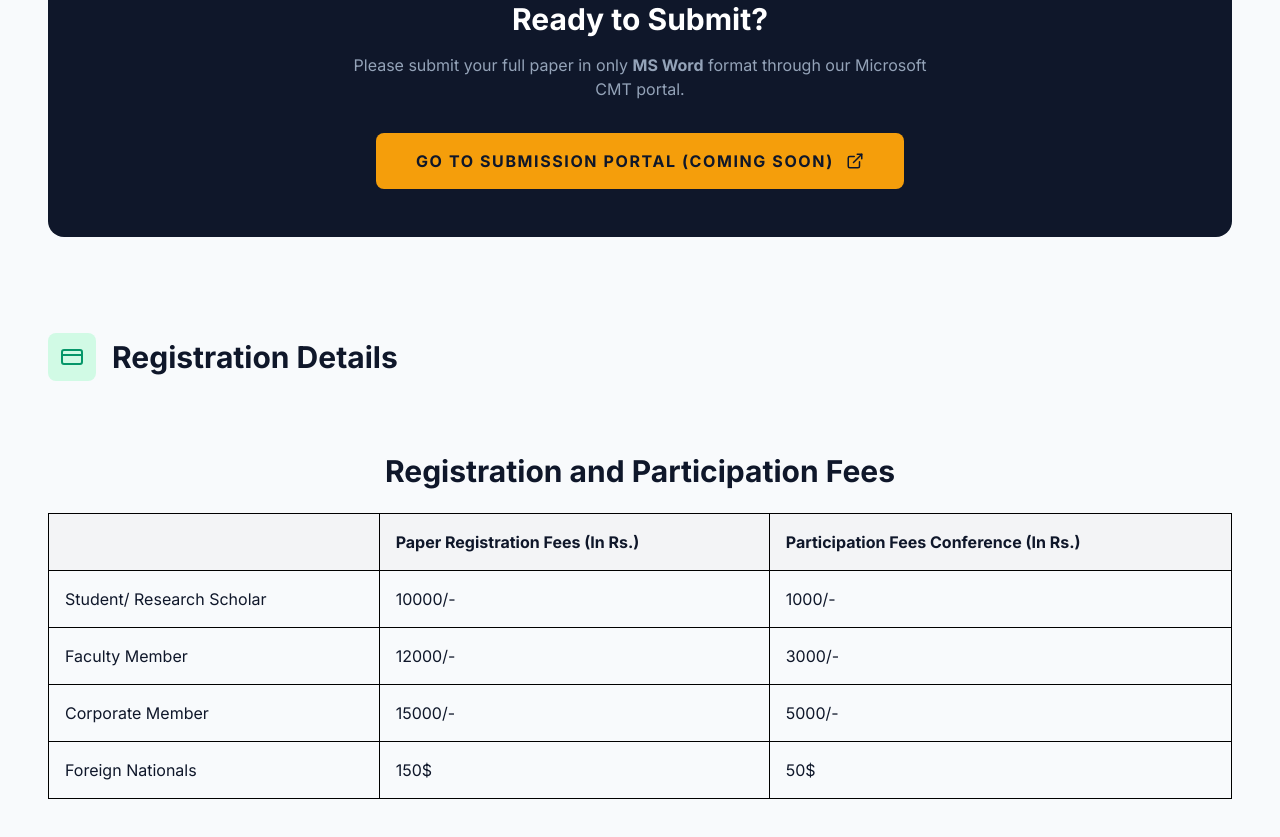
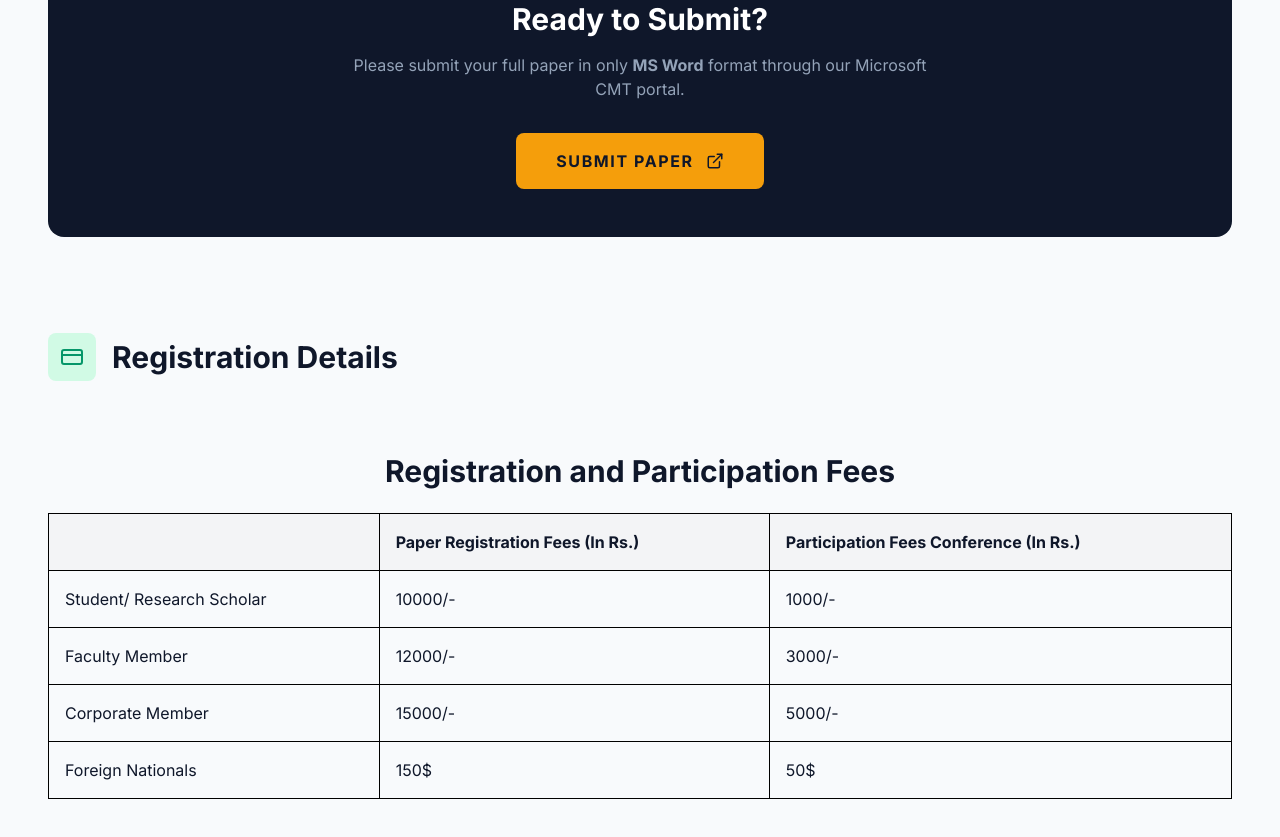
Before and after one commit to ajayprasadv/NGCAI, a React (Vite) app: page /cfp in a window 1280 px wide. Shown: the part 4620-5457 px from the top of the page. Built offline with nearby package versions, Linux system fonts and the light colour scheme; a web font is replaced by a local one.

Commit message:
Initial Commit

```diff
--- a/src/pages/Cfp.jsx
+++ b/src/pages/Cfp.jsx
@@ -249,10 +249,10 @@ const Cfp = () => {
               Please submit your full paper in only <strong>MS Word</strong> format through our Microsoft CMT portal.
             </p>
             <a
-              href="#"
+              href="https://cmt3.research.microsoft.com/User/Login?ReturnUrl=%2FNGCAI2026"
               className="inline-flex items-center gap-3 bg-amber-500 text-slate-900 px-10 py-4 rounded-lg font-bold uppercase tracking-widest hover:bg-amber-400 transition-all"
             >
-              Go to Submission Portal (coming soon) <ExternalLink size={18} />
+              Submit Paper <ExternalLink size={18} />
             </a>
           </div>
         </section>
```
